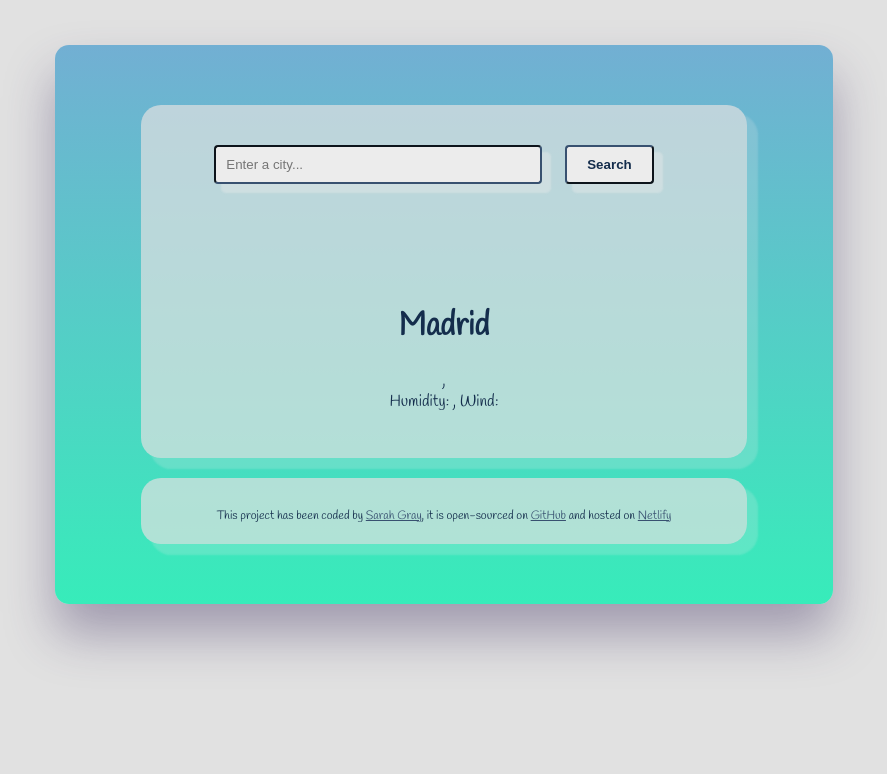
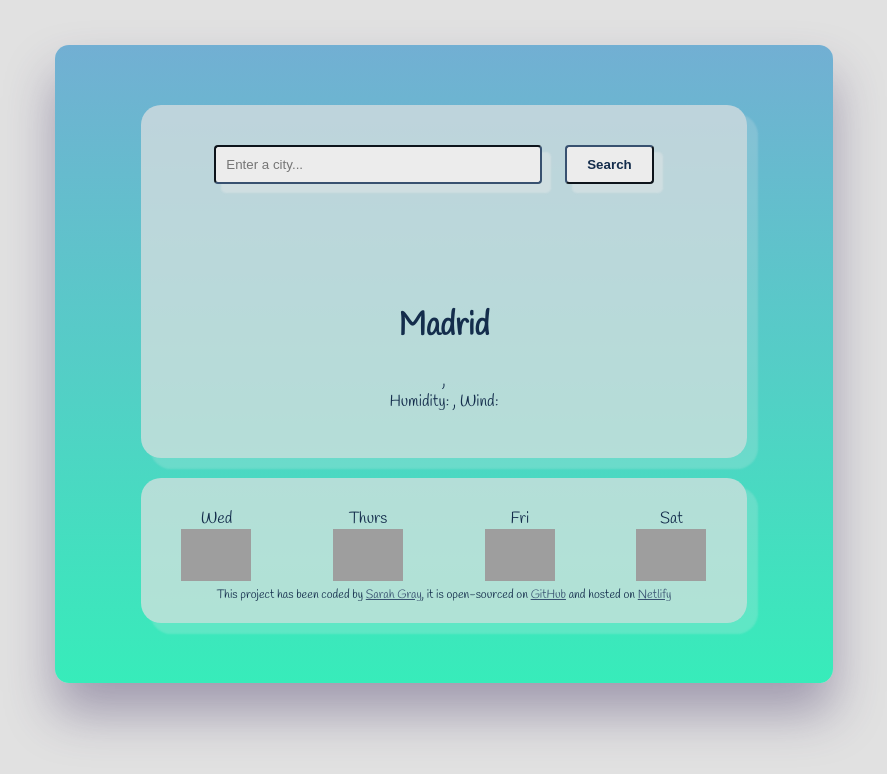
Before and after one commit to SL-GW/Weather-Project-Application, a plain HTML site: page index.html in a window 1280 px wide. Shown: the whole page, without its empty margins (196-1083 px from the left). Drawn offline with nearby package versions, Linux system fonts and the light colour scheme; no server answers; grey boxes are pictures that could not be loaded.

Commit message:
Added more code to HTML

```diff
--- a/index.css
+++ b/index.css
@@ -94,3 +94,8 @@ a {
 .footnote {
   font-size: 12px;
 }
+
+.weekly-forecast {
+  display: flex;
+  justify-content: space-around;
+}
--- a/index.html
+++ b/index.html
@@ -45,6 +45,32 @@
       </div>
 
       <div class="bottom-box">
+        <div class="weekly-forecast">
+          <div class="day-one">
+            Wed<br /><img
+              src="http://shecodes-assets.s3.amazonaws.com/api/weather/icons/rain-day.png"
+              width="70"
+            />
+          </div>
+          <div class="day-two">
+            Thurs<br /><img
+              src="http://shecodes-assets.s3.amazonaws.com/api/weather/icons/rain-day.png"
+              width="70"
+            />
+          </div>
+          <div class="day-three">
+            Fri<br /><img
+              src="http://shecodes-assets.s3.amazonaws.com/api/weather/icons/rain-day.png"
+              width="70"
+            />
+          </div>
+          <div class="day-four">
+            Sat<br /><img
+              src="http://shecodes-assets.s3.amazonaws.com/api/weather/icons/rain-day.png"
+              width="70"
+            />
+          </div>
+        </div>
         <div class="footnote">
           This project has been coded by
           <a href="https://github.com/SL-GW" target="_blank">Sarah Gray</a>, it
```
